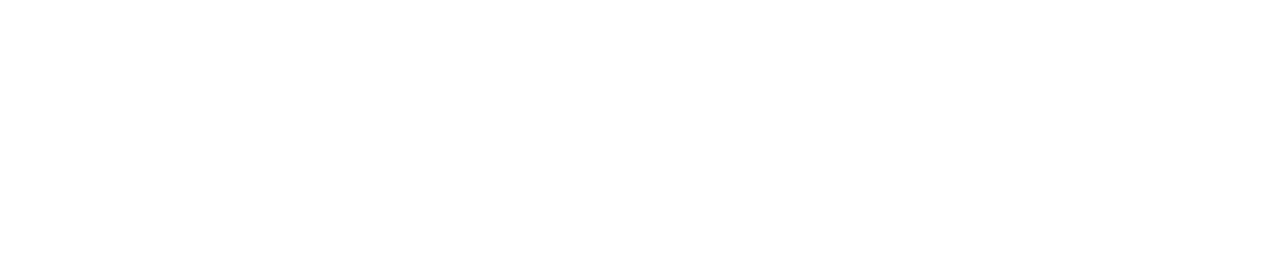
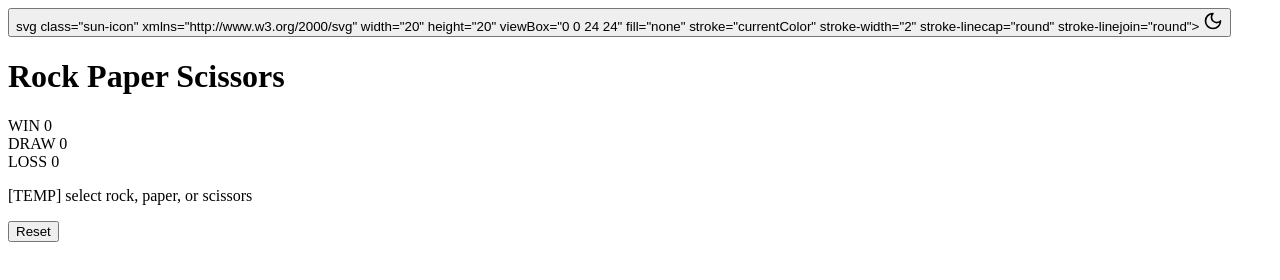
Before and after one commit to brendanttang/rps-bot, a plain HTML site: page index.html in a window 1280 px wide. Drawn offline with Linux system fonts and the light colour scheme.

Commit message:
finished html?

```diff
--- a/index.html
+++ b/index.html
@@ -6,6 +6,42 @@
     <title>Rock Paper Scissors</title>
 </head>
 <body>
-
+    <div class="container">
+        <button class="theme-toggle" id="theme-toggle">
+            svg class="sun-icon" xmlns="http://www.w3.org/2000/svg" width="20" height="20" viewBox="0 0 24 24" fill="none" stroke="currentColor" stroke-width="2" stroke-linecap="round" stroke-linejoin="round"><circle cx="12" cy="12" r="4"/><path d="M12 2v2"/><path d="M12 20v2"/><path d="m4.93 4.93 1.41 1.41"/><path d="m17.66 17.66 1.41 1.41"/><path d="M2 12h2"/><path d="M20 12h2"/><path d="m6.34 17.66-1.41 1.41"/><path d="m19.07 4.93-1.41 1.41"/></svg>
+            <svg class="moon-icon" xmlns="http://www.w3.org/2000/svg" width="20" height="20" viewBox="0 0 24 24" fill="none" stroke="currentColor" stroke-width="2" stroke-linecap="round" stroke-linejoin="round"><path d="M12 3a6 6 0 0 0 9 9 9 9 0 1 1-9-9Z"/></svg>
+        </button>
+        <header class="heading">
+            <h1 class="title">Rock Paper Scissors</h1>
+        </header>
+        <main class="main">
+            <div class="results">
+                <div class="result">
+                    <span class="result-title">WIN</span>
+                    <span class="result-value" id="result-win">0</span>
+                </div>
+                <div class="result">
+                    <span class="result-title">DRAW</span>
+                    <span class="result-value" id="result-draw">0</span>
+                </div>
+                <div class="result">
+                    <span class="result-title">LOSS</span>
+                    <span class="result-value" id="result-lose">0</span>
+                </div>
+            </div>
+            <div class="status">
+                <p id="status-text">[TEMP] select rock, paper, or scissors</p>
+            </div>
+            <div class="battle">
+                <!-- BATTLE GOES HERE -->
+            </div>
+            <div class="choices">
+                <!-- CHOICES GO HERE -->
+            </div>
+            <div class="reset">
+                <button class="reset-button" id="reset-button">Reset</button>
+            </div>
+        </main>
+    </div>
 </body>
 </html>
```
